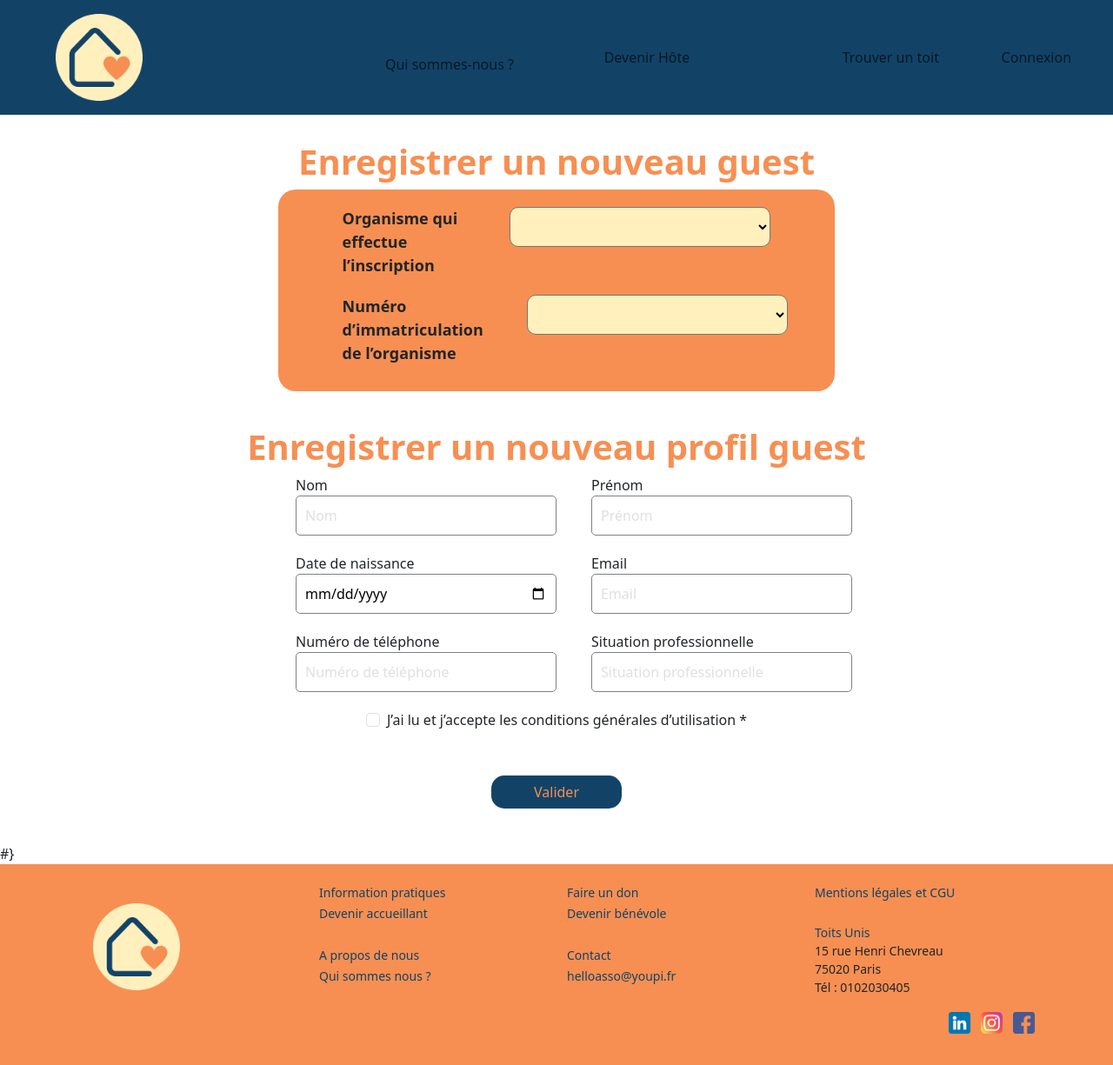
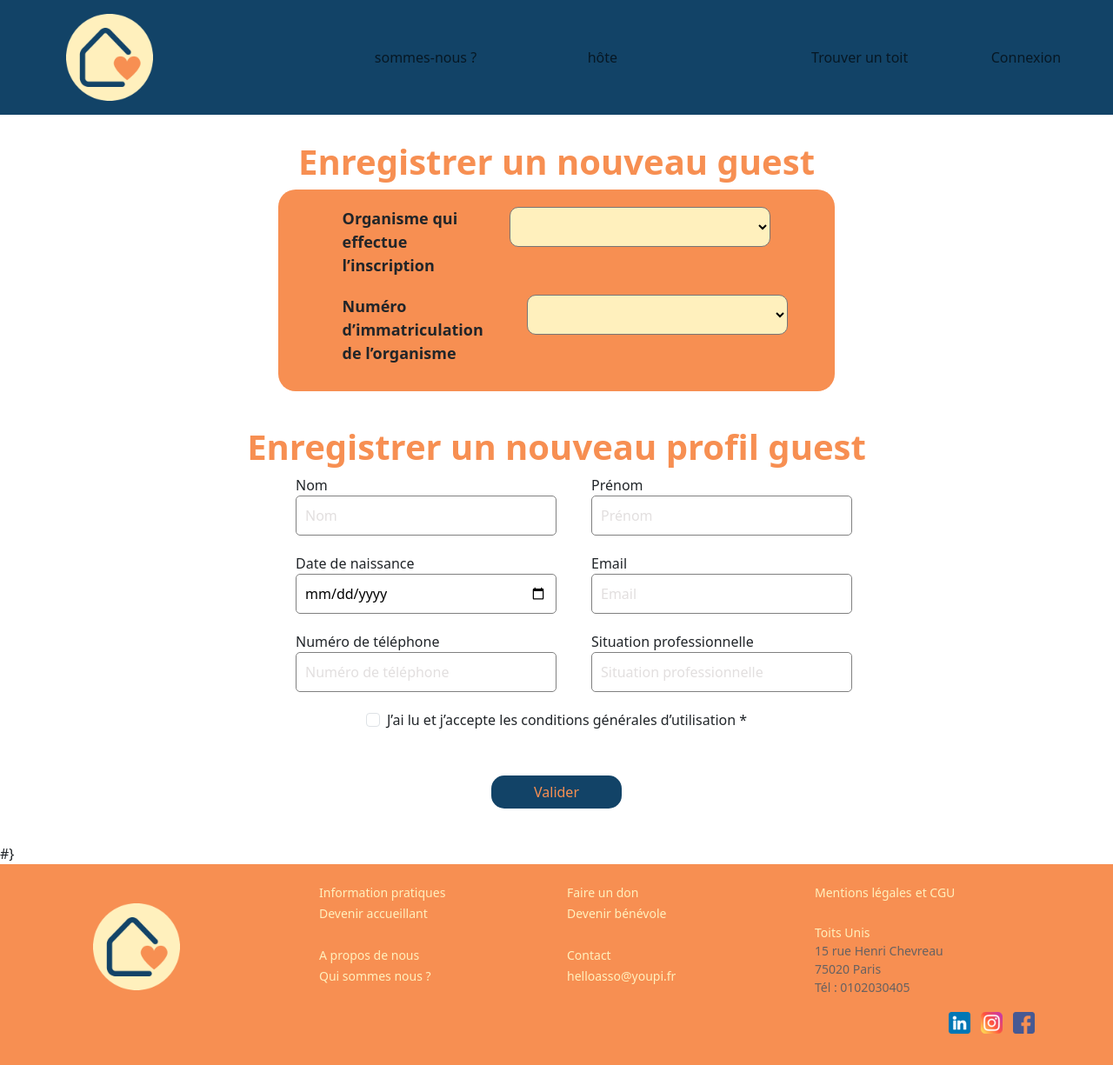
Before and after one commit to Adelejouneau/toits-unis, a Symfony app: template templates/compte_guest/index.html.twig in a window 1280 px wide. Shown: the whole page at 87% size. Run offline with Twig, Linux system fonts and the light colour scheme; the template is opened without the code that fills it, so the values that code supplies are empty; some libraries are stand-ins or nearby versions.

Commit message:
show guest et chgt font color footer

```diff
--- a/public/css/style-ToitsUnis.css
+++ b/public/css/style-ToitsUnis.css
@@ -44,7 +44,7 @@ body{
 
 a {
    text-decoration: none;
-   color: #124367;
+   color: #FFF0BD;
    font-size: 14px;
 }
 
@@ -55,6 +55,10 @@ footer {
 
 #adresse-asso {
     font-size: 14px;
+}
+
+#adresse-assoce {
+    color: rgb(103, 97, 97);
 }
 
 .reso {
--- a/templates/base.html.twig
+++ b/templates/base.html.twig
@@ -31,30 +31,9 @@
 							</a>
 						</li>
 						<li class="nav-item mx-3">
-                    <a class="nav-link d-flex flex-column align-items-center" aria-current="page" href="{{path('app_contact') }}"Contact</a>
+							<aQuiDevenirMonDeconnexion</a class="nav-link d-flex flex-column align-items-center" aria-current="page" href="{{path('app_contact') }}" contact</a> </li> <li class="nav-item mx-3"> <a class="nav-link d-flex flex-column align-items-center" aria-current="page" href="{{path('app_qui_sommes_nous') }}"> sommes-nous ?</a> </li> <li class="nav-item mx-3"> <a class="nav-link d-flex flex-column align-items-center" aria-current="page" href="{{path('app_comment_ca_marche_host') }}"> hôte</a> </li> {# <li class="nav-item mx-3"> <a class="nav-link d-flex flex-column align-items-center" href="{{path('app_category') }}">Catégories</a> </li> #} {# <li class="nav-item mx-3"> <a class="nav-link d-flex flex-column align-items-center" href="{{ path('app_home') }}">Favoris</a> </li> #} <li class="nav-item mx-3 d-lg-flex"> {%if app.user is not null%} <a class="nav-link" href="{{ path('app_compte_guest') }}"> compte</a> </li> <li> <a class="nav-link" href="{{ path('app_logout') }}">></li>
+							{%else%}
 						</li>
-                <li class="nav-item mx-3">
-                    <a class="nav-link d-flex flex-column align-items-center" aria-current="page" href="{{path('app_qui_sommes_nous') }}">Qui sommes-nous ?</a>
-                </li>
-                <li class="nav-item mx-3">
-                    <a class="nav-link d-flex flex-column align-items-center" aria-current="page" href="{{path('app_comment_ca_marche_host') }}">Devenir Hôte</a>
-                </li>
-            {# <li class="nav-item mx-3">
-                <a class="nav-link d-flex flex-column align-items-center" href="{{path('app_category') }}">Catégories</a>
-            </li> #}
-
-            {# <li class="nav-item mx-3">
-                <a class="nav-link d-flex flex-column align-items-center" href="{{ path('app_home') }}">Favoris</a>
-            </li> #}
-            <li class="nav-item mx-3 d-lg-flex">
-                {%if app.user is not null%}
-                <a class="nav-link" href="{{ path('app_compte_guest') }}">Mon compte</a>
-            </li>
-            <li>
-                <a class="nav-link" href="{{ path('app_logout') }}">Deconnexion</a>
-
-            </li>
-                {%else%}
 						<li>
 							<a class="nav-link" href="{{ path('app_comment_ca_marche') }}">Trouver un toit</a>
 						</li>
@@ -78,7 +57,9 @@
 				<div
 					class="row row-cols-1 row-cols-sm-2 row-cols-md-4">
 					{# Colonne 1 - Logo #}
-						<div class="col"><a href="{{ path('app_home') }}"><img src="images/logo.png" class="logo-small" alt="icone logo Toits Unis"></a></div>
+					<div class="col">
+						<a href="{{ path('app_home') }}"><img src="images/logo.png" class="logo-small" alt="icone logo Toits Unis"></a>
+					</div>
 					{# Colonne 2 - Infos #}
 					<div class="col">
 						<div class="row-footer">
@@ -91,10 +72,6 @@
 							<a href="http://127.0.0.1:8000/qui_sommes_nous" target="_blank">Qui sommes nous ?</a>
 						</div>
 						<br>
-							{# <div class="row-footer">
-																						<a href="#" target="_blank">Faire un don</a><br>
-																						<a href="#" target="_blank">Devenir bénévole</a>
-																					</div> #}
 					</div>
 					{# Colonne 3 - Coordonnées #}
 					<div class="col">
@@ -107,14 +84,7 @@
 							<a href="#" target="_blank">Contact</a><br>
 							<a href="mailto:helloasso@youpi.fr">helloasso@youpi.fr</a>
 						</div>
-							{# <div class="row-footer" id="adresse-asso">
-                        <p>Toits unis
-                            <br>15 rue Henri Chevreau
-                            <br>75020 Paris
-                            <br>0102030405
-                        </p> #}
 
-							{# </div> #}
 					</div>
 					{# Colonne 4 - Mentions légales et réseaux #}
 					<div class="col" id="col-footer">
@@ -124,7 +94,8 @@
 								et CGU</a>
 						</div><br>
 						<div class="row-footer" id="adresse-asso">
-								<p><a href="{{ path('app_home') }}">Toits Unis</a>
+							<p id="adresse-assoce">
+								<a href="{{ path('app_home') }}">Toits Unis</a>
 								<br>15 rue Henri Chevreau
 								<br>75020 Paris
 								<br>
@@ -132,7 +103,6 @@
 							</p>
 						</div>
 						{# Réseaux sociaux #}
-
 						<div class="row-footer">
 							<div class=" text-end ">
 								<ul class="list-inline mx-2">
@@ -152,24 +122,6 @@
 								</ul>
 							</div>
 						</div>
-
-							{# Ancien footer #}
-							{# <div class="row-footer">
-                        <div class=" text-end ">
-                            <ul class="list-inline mx-2">
-                                <li class="list-inline-item">
-                                    <i data-feather="facebook"></i>
-                                </li>
-                                <li class="list-inline-item">
-                                    <i data-feather="twitter"></i>
-                                </li>
-                                <li class="list-inline-item">
-                                    <i data-feather="instagram"></i>
-                                </li>
-                            </ul>
-                        </div>
-    </div> #}
-
 					</div>
 
 				</div>
```
Also changed, not shown: src/Controller/ShowGuestController.php (added, +19 -0 lines), templates/show_guest/index.html.twig (added, +14 -0 lines). Lines whose indentation alone changed are shown as unchanged.
